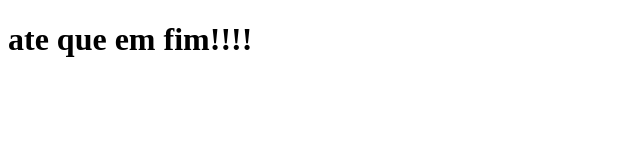
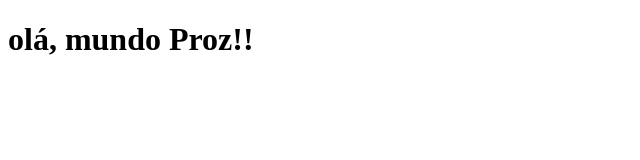
Before and after one commit to Alessandra-CBarbosa/aulaTeste, a plain HTML site: page index.html in a window 1280 px wide. Shown: the whole page, without its empty margins (0-640 px from the left). Drawn offline with Linux system fonts and the light colour scheme.

Commit message:
mudei o título

```diff
--- a/index.html
+++ b/index.html
@@ -6,6 +6,6 @@
     <title>Document</title>
 </head>
 <body>
-    <h1>ate que em fim!!!! </h1>
+    <h1>olá, mundo Proz!! </h1>
 </body>
 </html>
```
